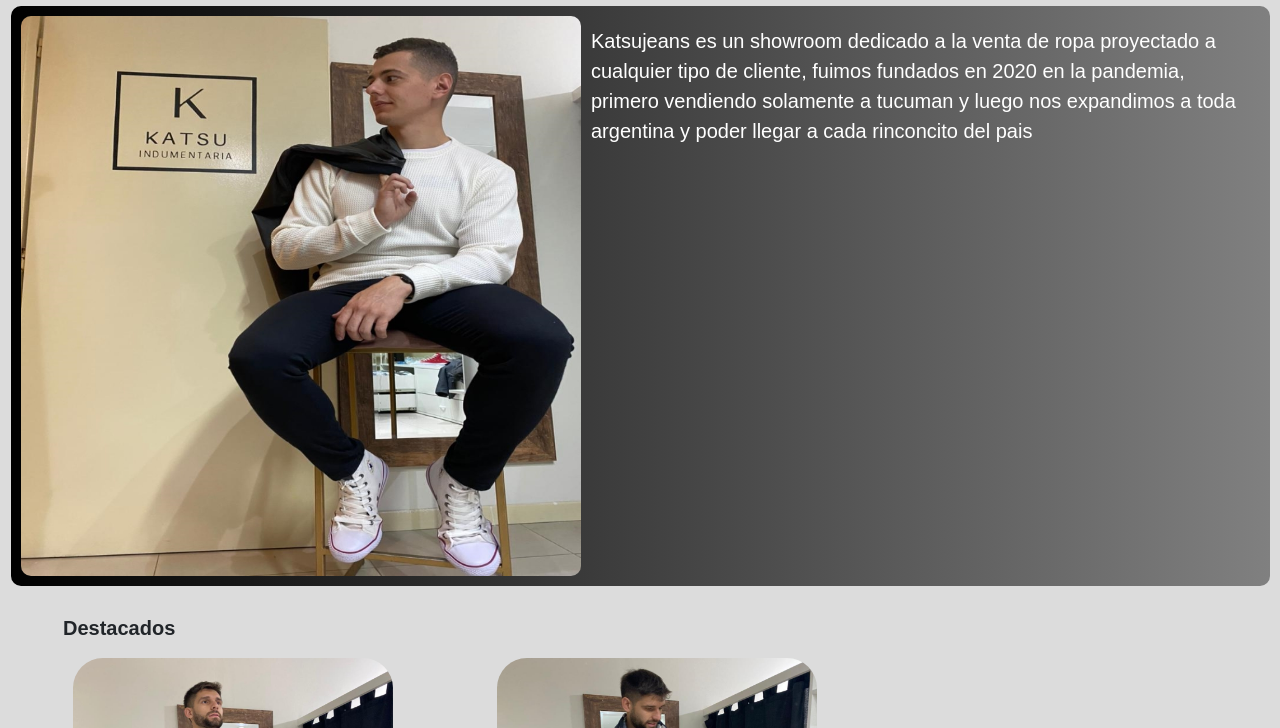
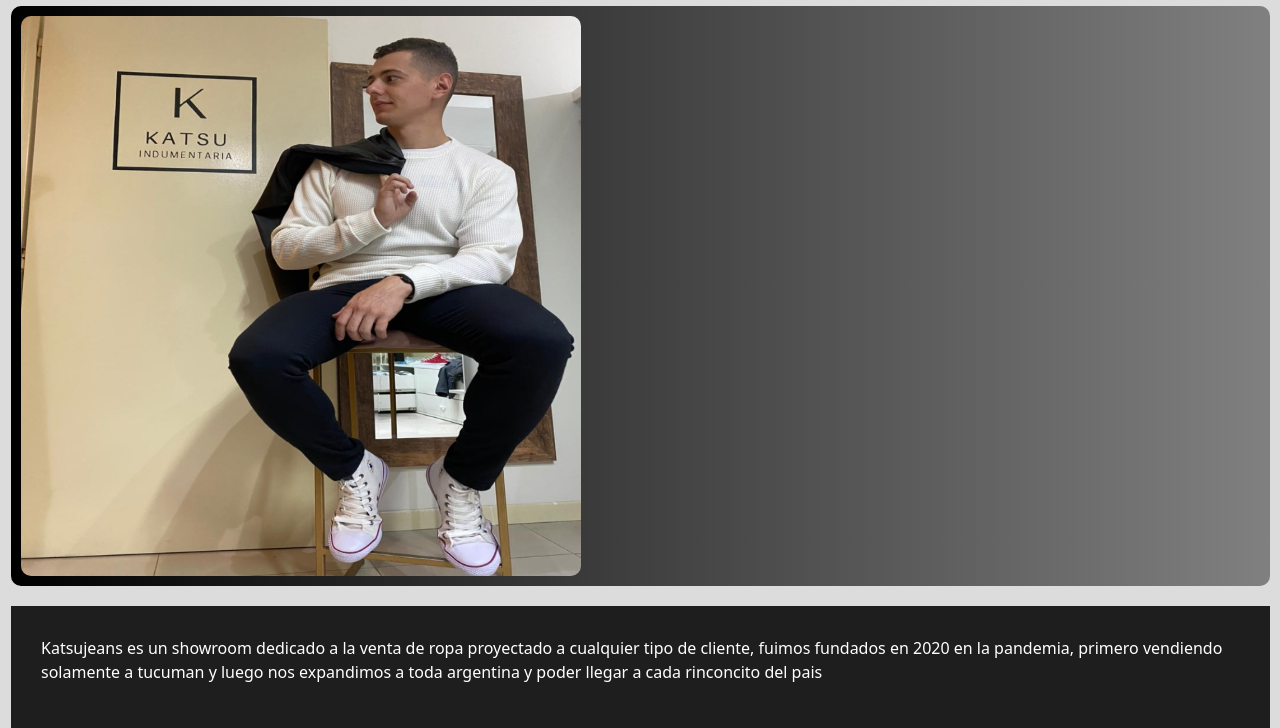
Before and after one commit to AgustinHidalgo/katsujeans-proyecto, a website: page index.html in a window 1280 px wide. Shown: the part 224-952 px from the top of the page. Drawn offline with nearby package versions, Linux system fonts and the light colour scheme; no server answers; some icons are missing.

Commit message:
trabajando con scss

```diff
--- a/index.html
+++ b/index.html
@@ -63,7 +63,11 @@
 
     <section class="galeria-dinamica"> <!--aqui va a ir una galeria con fotos que pasan automaticamente-->
         <img src="./imagenes/foto-prueba.jpeg" alt="foto modelo" class="fotos-dinamicas">
+    </section>
+    <section class="quienes-somos">
         <p> Katsujeans es un showroom dedicado a la venta de ropa proyectado a cualquier tipo de cliente, fuimos fundados en 2020 en la pandemia, primero vendiendo solamente a tucuman y luego nos expandimos a toda argentina y poder llegar a cada rinconcito del pais </p>
+
+
     </section>
     <section class="articulos-destacados">
 
--- a/scss/estilo.scss
+++ b/scss/estilo.scss
@@ -10,6 +10,7 @@ body{
     "header"
     "section1"
     "section2"
+    "section3"
     "footer";
     grid-template-rows: 1fr;
     margin-left: 1px;
@@ -80,7 +81,7 @@ section{
     background-image: linear-gradient(to right, black , gray);
     padding: 10px;
     display: flex;
-    flex-direction: row;
+    flex-direction: column;
     grid-area: section1;
     border-radius: 10px;
     margin: 10px;
@@ -91,6 +92,7 @@ section{
     width: 70vh;
     height: 70vh;
     border-radius: 10px;
+
 }
 .galeria-dinamica p {
     font-size: 20px;
@@ -101,10 +103,17 @@ section{
 
 
 }
+.quienes-somos{
+    grid-area: section2;
+    padding: 30px;
+    margin: 10px;
+    background-color: rgb(30, 30, 30);
+    color: $color-blanco;
+}
 /* css de la segunda section */
 .articulos-destacados {
     padding: 20px;
-    grid-area: section2;
+    grid-area: section3;
     background-color: $color-fondo;
 }
 .articulos-destacados h2{
```
Also changed, not shown: css/estilo.css, imagenes/1.png (added), imagenes/2.png (added), imagenes/3.png (added), imagenes/4.png (added), imagenes/5.png (added), imagenes/canva-1.jpeg (added), imagenes/canva-2.jpeg (added), imagenes/canva-3.jpeg (added), imagenes/canva-4.jpeg (added), imagenes/canva-5.jpeg (added), imagenes/canva-6.jpeg (added), imagenes/canva-7.jpeg (added), 1 other file.
